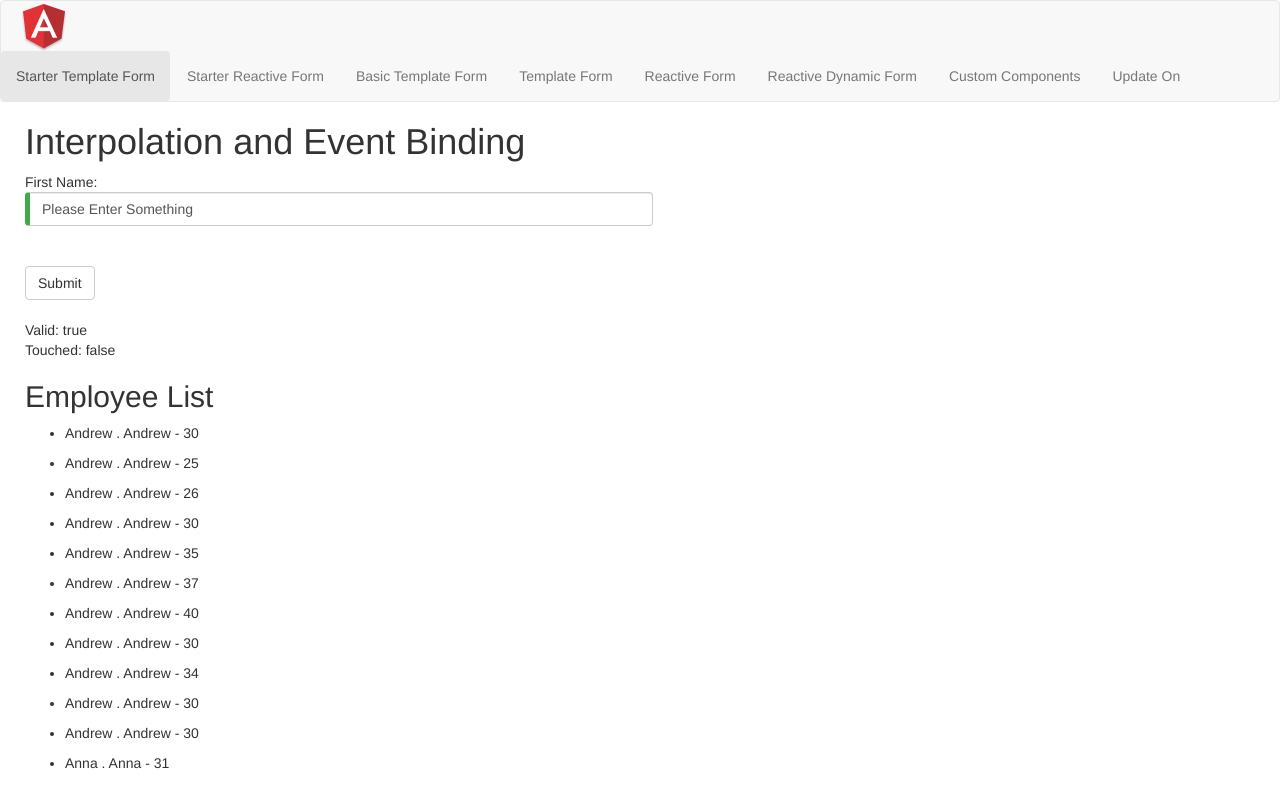
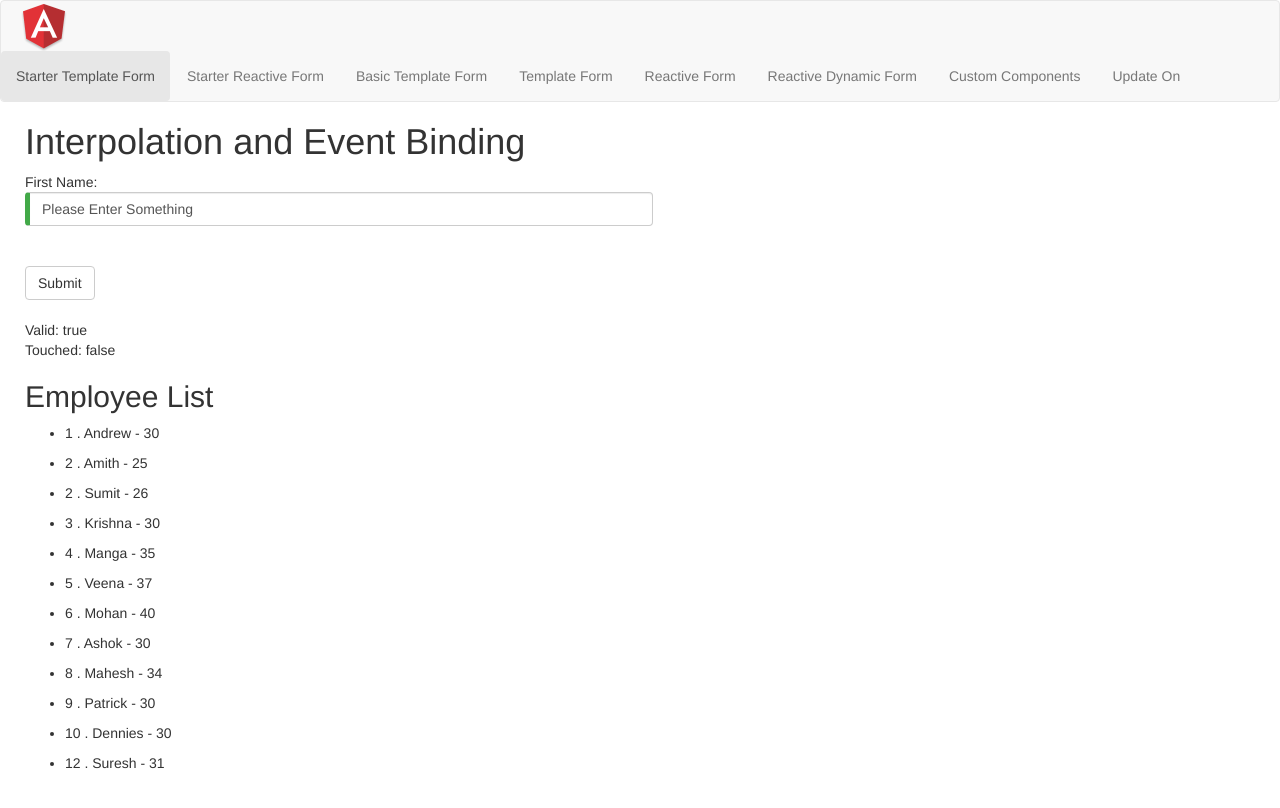
Before and after one commit to Naaresh/Forms, an Angular app: page /startertemplateform in a window 1280 px wide. Shown: the top 808 px of the page. Built offline with nearby package versions, Linux system fonts and the light colour scheme.

Commit message:
Json change

```diff
--- a/src/app/starterTemplateForm/starterTemplateForm.component.html
+++ b/src/app/starterTemplateForm/starterTemplateForm.component.html
@@ -19,7 +19,7 @@
     <h2>Employee List</h2>
 
     <ul *ngFor="let employee of employees">
-         <li> {{employee.name}} . {{employee.name}} - {{employee.age}}</li>
+         <li> {{employee.id}} . {{employee.name}} - {{employee.age}}</li>
     </ul>
 
 </form>
--- a/src/assets/data/employees.json
+++ b/src/assets/data/employees.json
@@ -1,14 +1,14 @@
 [
     {"id": 1, "name": "Andrew", "age" : 30 },
-    {"id": 2, "name": "Andrew", "age" : 25 },
-    {"id": 2, "name": "Andrew", "age" : 26 },
-    {"id": 3, "name": "Andrew", "age" : 30 },
-    {"id": 4, "name": "Andrew", "age" : 35 },
-    {"id": 5, "name": "Andrew", "age" : 37 },
-    {"id": 6, "name": "Andrew", "age" : 40 },
-    {"id": 7, "name": "Andrew", "age" : 30 },
-    {"id": 8, "name": "Andrew", "age" : 34 },
-    {"id": 9, "name": "Andrew", "age" : 30 },
-    {"id": 10, "name": "Andrew", "age" : 30 },
-    {"id": 12, "name": "Anna", "age" : 31 }
+    {"id": 2, "name": "Amith", "age" : 25 },
+    {"id": 2, "name": "Sumit", "age" : 26 },
+    {"id": 3, "name": "Krishna", "age" : 30 },
+    {"id": 4, "name": "Manga", "age" : 35 },
+    {"id": 5, "name": "Veena", "age" : 37 },
+    {"id": 6, "name": "Mohan", "age" : 40 },
+    {"id": 7, "name": "Ashok", "age" : 30 },
+    {"id": 8, "name": "Mahesh", "age" : 34 },
+    {"id": 9, "name": "Patrick", "age" : 30 },
+    {"id": 10, "name": "Dennies", "age" : 30 },
+    {"id": 12, "name": "Suresh", "age" : 31 }
 ]
```
